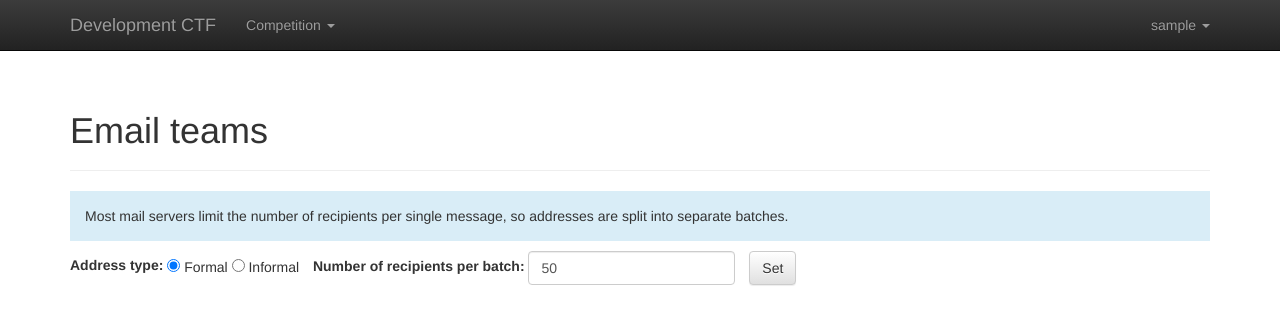
After one commit to fausecteam/ctf-gameserver, a Django app: page /mail-teams/ in a window 1280 px wide. The commit adds this page. Shown: the top 325 px of the page. Run offline with Django 3.2, Linux system fonts and the light colour scheme; the visitor is signed in with stand-in values (Sample User, id 1); data comes from the database, SQL or seed files in the repository; data that the repository does not hold is empty; parts of the project's set-up code (start-up, migrations or seed data) failed here and were passed over; some libraries are stand-ins or nearby versions.

Commit message:
Implement generation of 'mailto' links for writing emails to all teams

```diff
--- a/web/ctf_gameserver/web/registration/forms.py
+++ b/web/ctf_gameserver/web/registration/forms.py
@@ -190,3 +190,39 @@ class DeleteForm(forms.Form):
             raise forms.ValidationError(_('Please enter the correct password!'))
 
         return self.cleaned_data['password']
+
+
+class MailTeamsForm(forms.Form):
+    """
+    Form to control the parameters of the 'mail_teams' view.
+    """
+
+    # Use short property names because they will end up in (visible) GET parameters
+    addrs = forms.ChoiceField(
+        choices = [('formal', 'Formal'), ('informal', 'Informal')],
+        label = _('Address type'),
+        widget = forms.RadioSelect,
+        required = False,
+        initial = 'formal',
+
+    )
+    batch = forms.IntegerField(
+        min_value = 1,
+        label = _('Number of recipients per batch'),
+        required = False,
+        initial = 50,
+    )
+
+    def __init__(self, *args, **kwargs):
+        super().__init__(*args, **kwargs)
+
+        # Use default values if parameters are not specified
+        # This cannot be done in clean_() methods as the set values wouldn't show up in the rendered form
+        # that way
+        if 'addrs' not in self.data:
+            # Make the QueryDict mutable
+            self.data = self.data.copy()
+            self.data['addrs'] = self.fields['addrs'].initial
+        if 'batch' not in self.data:
+            self.data = self.data.copy()
+            self.data['batch'] = self.fields['batch'].initial
--- /dev/null
+++ b/web/ctf_gameserver/web/registration/templates/mail_teams.html
@@ -0,0 +1,33 @@
+{% extends 'base.html' %}
+{% load i18n %}
+{% load form_as_div %}
+
+{% block content %}
+<div class="page-header">
+    <h1>{% block title %}{% trans 'Email teams' %}{% endblock %}</h1>
+</div>
+
+<p class="bg-block bg-info">
+    {% blocktrans %}
+    Most mail servers limit the number of recipients per single message, so addresses are split into separate
+    batches.
+    {% endblocktrans %}
+</p>
+
+<form method="GET" class="form-inline">
+    {{ form|as_div }}
+
+    <button type="submit" class="btn btn-default">{% trans 'Set' %}</button>
+</form>
+
+<div id="mail-teams-content">
+    {% for addresses in batches %}
+    <a href="mailto:?bcc={{ addresses }}" class="btn btn-primary btn-lg btn-block" role="button">
+        Mail to batch {{ forloop.counter }}
+    </a>
+    <div class="form-group">
+        <input type="text" readonly="readonly" class="form-control" value="{{ addresses }}" />
+    </div>
+    {% endfor %}
+</div>
+{% endblock %}
--- a/web/ctf_gameserver/web/registration/views.py
+++ b/web/ctf_gameserver/web/registration/views.py
@@ -6,6 +6,7 @@ from django.utils.translation import ugettext as _
 from django.contrib import messages
 from django.contrib.auth import logout, get_user_model, update_session_auth_hash
 from django.contrib.auth.decorators import login_required
+from django.contrib.admin.views.decorators import staff_member_required
 
 from ctf_gameserver.web.scoring.decorators import registration_open_required
 from . import forms
@@ -160,3 +161,34 @@ def confirm_email(request):
         return render(request, '400.html', status=400)
 
     return redirect(settings.HOME_URL)
+
+
+@staff_member_required
+def mail_teams(request):
+    """
+    View which allows the generation of 'mailto' links to write emails to the formal or informal addresses of
+    all teams.
+    Addresses are split into batches because most mail servers limit the number of recipients per single
+    message.
+    """
+
+    form = forms.MailTeamsForm(request.GET)
+
+    if not form.is_valid():
+        return render(request, '400.html', status=400)
+
+    if form.cleaned_data['addrs'] == 'formal':
+        addresses = [values['user__email'] for values in
+                     Team.active_objects.values('user__email').distinct()]
+    else:
+        addresses = [values['informal_email'] for values in
+                     Team.active_objects.values('informal_email').distinct()]
+
+    batch_size = form.cleaned_data['batch']
+    batches = []
+
+    for i in range(0, len(addresses), batch_size):
+        # Comma-seperated recipients for 'mailto' are against the spec, but should work in practice
+        batches.append(','.join(addresses[i:i+batch_size]))
+
+    return render(request, 'mail_teams.html', {'form': form, 'batches': batches})
--- a/web/ctf_gameserver/web/static/style.css
+++ b/web/ctf_gameserver/web/static/style.css
@@ -5,6 +5,23 @@
 
 #page-content {
     margin-bottom: 60px;
+}
+
+.bg-block {
+    padding: 15px;
+}
+
+.form-inline .form-group {
+    margin-right: 10px;
+}
+
+.form-inline .help-block {
+    /* Help texts don't really have much space in inline forms */
+    display: none;
+}
+
+.clearable-input-image {
+    vertical-align: top;
 }
 
 .image-column {
@@ -15,6 +32,6 @@
     width: 50px;
 }
 
-.clearable-input-image {
-    vertical-align: top;
+#mail-teams-content {
+    margin-top: 40px;
 }
--- a/web/ctf_gameserver/web/templates/base.html
+++ b/web/ctf_gameserver/web/templates/base.html
@@ -89,6 +89,7 @@
                                 {% endif %}
                                 {% if user.is_staff %}
                                 <li><a href="{% url 'admin:index' %}">{% trans 'Administration' %}</a></li>
+                                <li><a href="{% url 'mail_teams' %}">{% trans 'Email teams' %}</a></li>
                                 {% endif %}
                                 <li><a href="{% url 'logout' %}">{% trans 'Logout' %}</a></li>
                             </ul>
--- a/web/ctf_gameserver/web/urls.py
+++ b/web/ctf_gameserver/web/urls.py
@@ -75,6 +75,10 @@ urlpatterns = [
         name='team_list'
     ),
 
+    url(r'^mail-teams/$',
+        registration_views.mail_teams,
+        name='mail_teams'
+    ),
     url(r'^admin/', include(admin_site.urls)),
 
     # Multiple seperate URL patterns have to be used to work around
```
